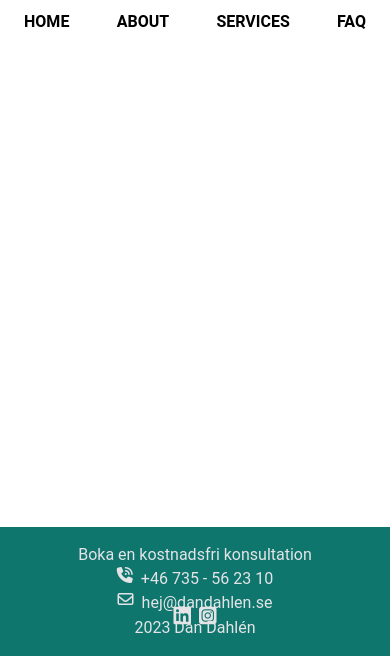
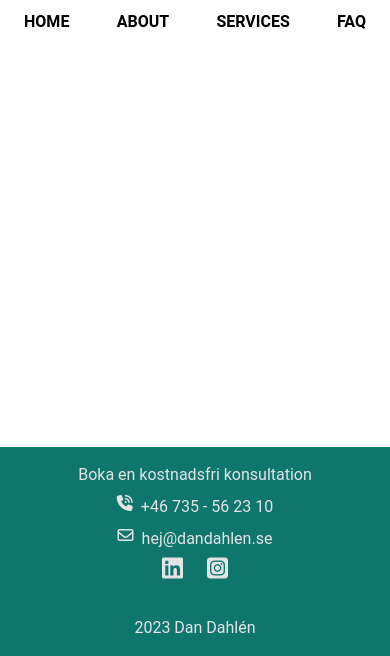
Before and after one commit to Ranunculus32/Dan-s-Website, a website: page src/index.html in a window 390 px wide. Shown: the part 188-844 px from the top of the page. Drawn offline with nearby package versions, Linux system fonts and the light colour scheme.

Commit message:
responsive fixes

```diff
--- a/src/index.html
+++ b/src/index.html
@@ -37,16 +37,16 @@
       <div class="flex justify-center mt-8">
         <nav class="flex justify-center w-screen">
           <ul class="flex justify-between w-screen mx-6 md:justify-center">
-            <li class="font-bold md:text-lg md:mx-12 xl:mx-24 2xl:text-3xl">
+            <li class="font-bold md:text-lg md:mx-12 xl:mx-24 2xl:text-2xl">
               <a href="#">HOME</a>
             </li>
-            <li class="font-bold md:text-lg md:mx-12 xl:mx-24 2xl:text-3xl">
+            <li class="font-bold md:text-lg md:mx-12 xl:mx-24 2xl:text-2xl">
               <a href="#">ABOUT</a>
             </li>
-            <li class="font-bold md:text-lg md:mx-12 xl:mx-24 2xl:text-3xl">
+            <li class="font-bold md:text-lg md:mx-12 xl:mx-24 2xl:text-2xl">
               <a href="#">SERVICES</a>
             </li>
-            <li class="font-bold md:text-lg md:mx-12 xl:mx-24 2xl:text-3xl">
+            <li class="font-bold md:text-lg md:mx-12 xl:mx-24 2xl:text-2xl">
               <a href="#">FAQ</a>
             </li>
           </ul>
@@ -61,19 +61,19 @@
     >
       <div class="flex justify-center flex-col w-screen">
         <p class="flex justify-center">Boka en kostnadsfri konsultation</p>
-        <div class="flex justify-center">
+        <div class="flex justify-center mt-2">
           <i class="mr-2 fa-solid fa-phone-volume"></i>
           <p>+46 735 - 56 23 10</p>
         </div>
-        <div class="flex justify-center">
+        <div class="flex justify-center mt-2">
           <i class="mr-2 fa-regular fa-envelope"></i>
           <p>hej@dandahlen.se</p>
         </div>
-        <div class="flex justify-center">
-          <i class="fa-brands fa-linkedin fa-lg"></i
-          ><i class="ml-2 fa-brands fa-square-instagram fa-lg"></i>
+        <div class="flex justify-center mt-4">
+          <i class="fa-brands fa-linkedin fa-xl"></i
+          ><i class="ml-6 fa-brands fa-square-instagram fa-xl"></i>
         </div>
-        <p class="flex justify-center">2023 Dan Dahlén</p>
+        <p class="flex justify-center mt-12">2023 Dan Dahlén</p>
       </div>
     </footer>
   </body>
```
Also changed, not shown: dist/output.css.
